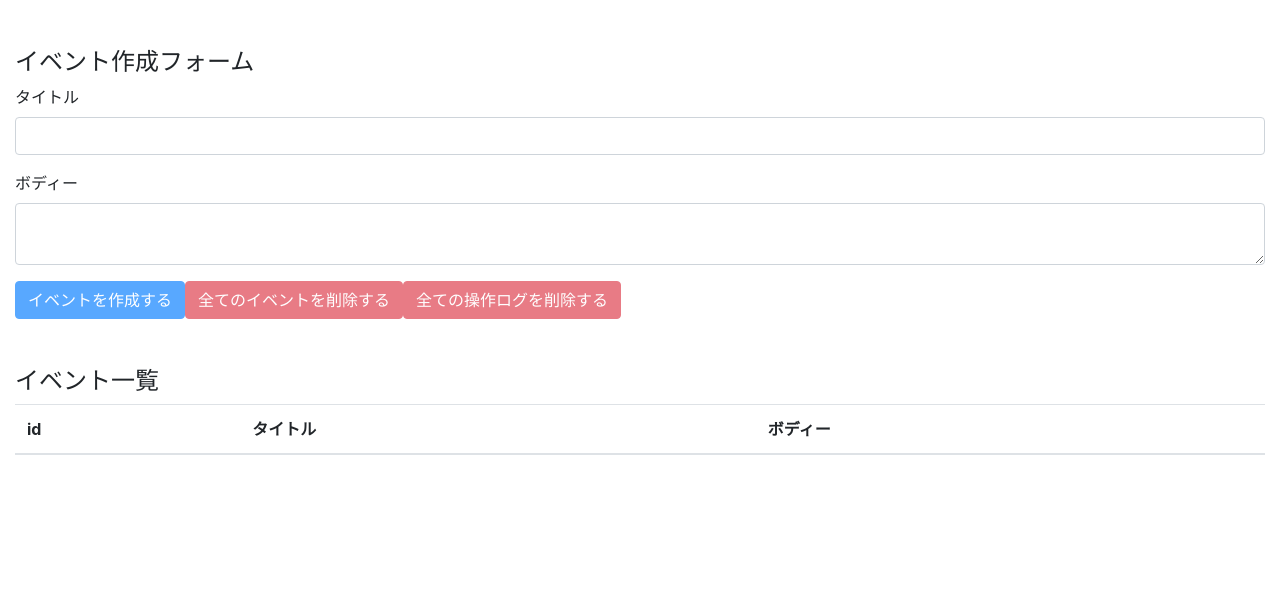
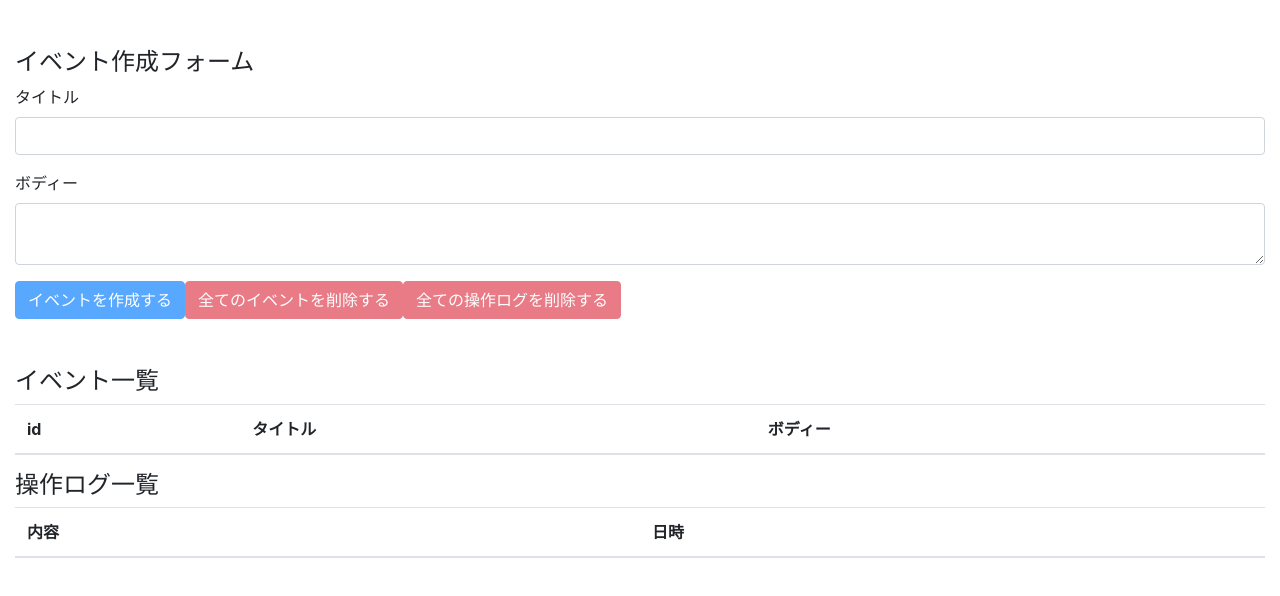
Before and after one commit to kazu-S-1110/React-Hook-practice, a React (Create React App) app in the folder react-hooks-practice/: page / in a window 1280 px wide. Shown: the top 596 px of the page. Built offline with nearby package versions, Linux system fonts and the light colour scheme.

Commit message:
displya all logs

```diff
--- a/react-hooks-practice/src/components/App.js
+++ b/react-hooks-practice/src/components/App.js
@@ -4,6 +4,7 @@
 import Events from "./Events"
 import reducer from "../reducers/index"
 import AppContext from "../contexts/AppContext"
+import OperationLogs from "./OperationLogs"
 
 const App = () => {
   const initialState = {
@@ -16,7 +17,7 @@
       <div className="container-fluid mt-5">
         <EventForm />
         <Events />
-
+        <OperationLogs />
       </div>
     </AppContext.Provider>
   )
--- /dev/null
+++ b/react-hooks-practice/src/components/OperationLog.js
@@ -0,0 +1,13 @@
+import React from 'react';
+
+
+const OperationLog = ({operationLog}) => {
+    return (
+      <tr>
+        <td>{operationLog.description}</td>
+        <td>{operationLog.operatedAt}</td>
+      </tr>
+  )
+}
+
+export default OperationLog
--- /dev/null
+++ b/react-hooks-practice/src/components/OperationLogs.js
@@ -0,0 +1,31 @@
+import React,{useContext} from 'react';
+import AppContext from "../contexts/AppContext"
+import OperationLog from "./OperationLog"
+
+const OperationLogs = () => {
+  const {state} = useContext(AppContext)
+  return (
+    <>
+      <h4>操作ログ一覧</h4>
+      <table className="table table-hover">
+        <thead>
+          <tr>
+            <th>内容</th>
+            <th>日時</th>
+          </tr>
+        </thead>
+        <tbody>
+          {
+            state.operationLogs.map((operationLog, index) => {
+              return (
+                <OperationLog key={index} operationLog={operationLog}/>
+              )
+            })
+          }
+        </tbody>
+      </table>
+    </>
+  )
+}
+
+export default OperationLogs
```
